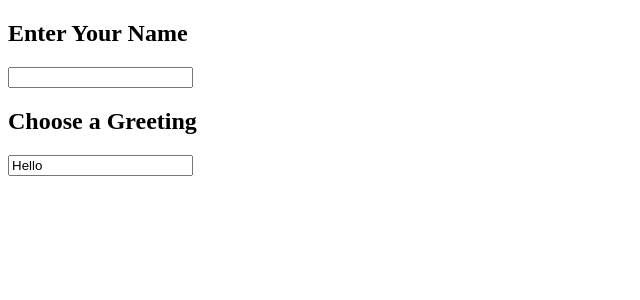
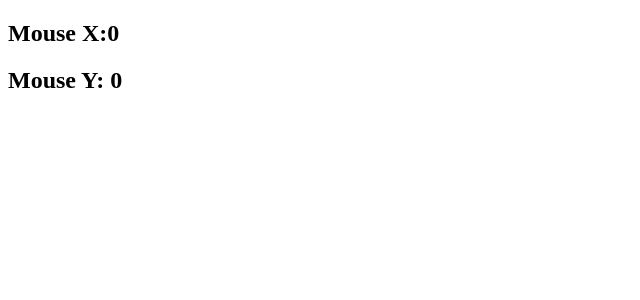
Before and after one commit to cmaalik97/Dugsiiye-ReactJs-Exercise, a React (Vite) app in the folder AnswersExercise/: page / in a window 1280 px wide. Shown: the top 300 px of the page, without its empty margins (0-640 px from the left). Built offline with nearby package versions, Linux system fonts and the light colour scheme.

Commit message:
Exercise 7

```diff
--- a/AnswersExercise/src/App.jsx
+++ b/AnswersExercise/src/App.jsx
@@ -4,7 +4,8 @@
 
 // import WindowResize from "./Dugsiye/Learning/WindowResize";
 
-import TitlChange from "./Dugsiye/Exercise6/TitleChange";
+// import TitlChange from "./Dugsiye/Exercise6/TitleChange";
+import MouseTracker from "./Dugsiye/Exercise7/MouseTracker";
 // import HookEx1 from "./Dugsiye/Learning/HookEx1";
 
 // import CardShop from "./Dugsiye/Learning/CardShop";
@@ -46,9 +47,11 @@ function App(){
     {/* <Shopping/> */}
     {/* <CardShop/> */}
     {/* <HookEx1/> */}
-    <TitlChange/>
+    {/* <TitlChange/> */}
 
     {/* <WindowResize/> */}
+
+    <MouseTracker/>
   </>
 }
 export default App;
--- /dev/null
+++ b/AnswersExercise/src/Dugsiye/Exercise7/MouseTracker.jsx
@@ -0,0 +1,28 @@
+import { useEffect, useState } from "react";
+
+function MouseTracker(){
+
+   const [coords, setCoords]=useState({x:0 , y:0})
+
+   useEffect(()=>{
+    const handleMouseMove=(e)=>{
+      setCoords({x:e.clientX, y:e.clientY});
+    };
+    window.addEventListener("mousemove" , handleMouseMove)
+    //cleaning
+    return ()=>{
+      window.removeEventListener("mousemove" , handleMouseMove)
+    }
+
+
+
+   },[])
+return (
+    <>
+    <h2>Mouse X:{coords.x}</h2>
+    <h2>Mouse Y: {coords.y}</h2>
+
+    </>
+)
+}
+export default MouseTracker;
```
Also changed, not shown: AnswersExercise/src/Dugsiye/Exercise7/Screenshot 2026-04-20 210121.png (added).
